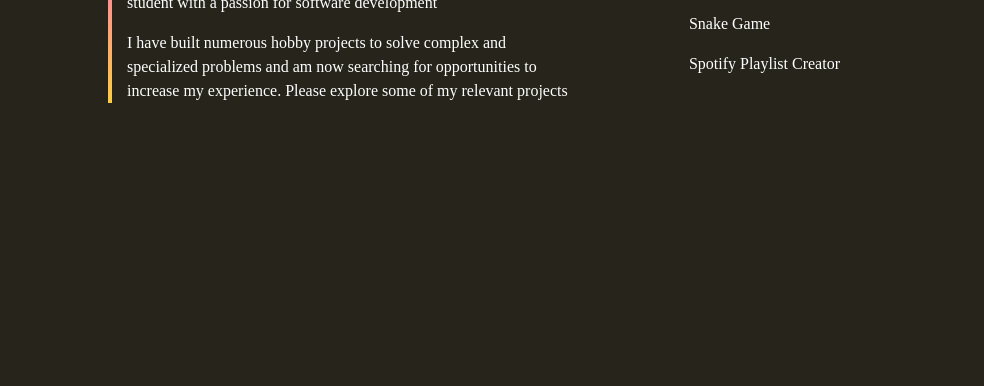
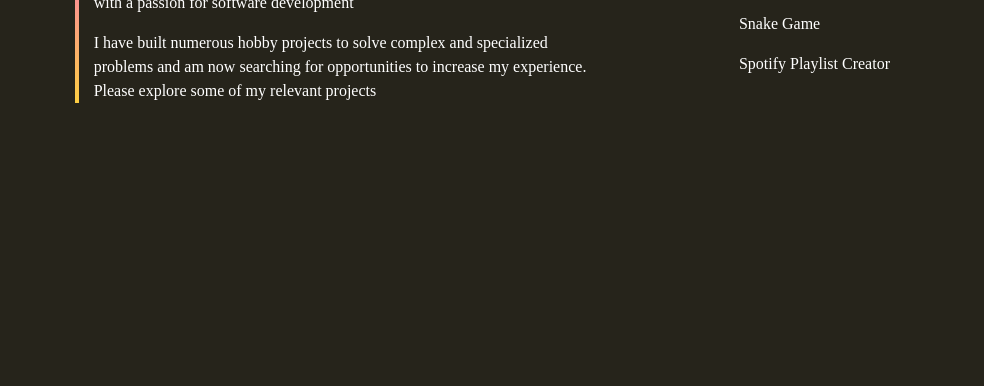
Before and after one commit to Evan-E-Price/Evan-E-Price.github.io, a plain HTML site: page index.html in a window 1280 px wide. Shown: the part 414-800 px from the top of the page, without its empty margins (214-1198 px from the left). Drawn offline with nearby package versions, Linux system fonts and the light colour scheme; a web font is replaced by a local one.

Commit message:
update layout

```diff
--- a/CSS/styles.css
+++ b/CSS/styles.css
@@ -137,8 +137,6 @@ text-decoration: inherit;
     position: relative;
     display: flex;
     width: 100vw;
-    padding: 50px
-
 }
 
 .content-container{
```
